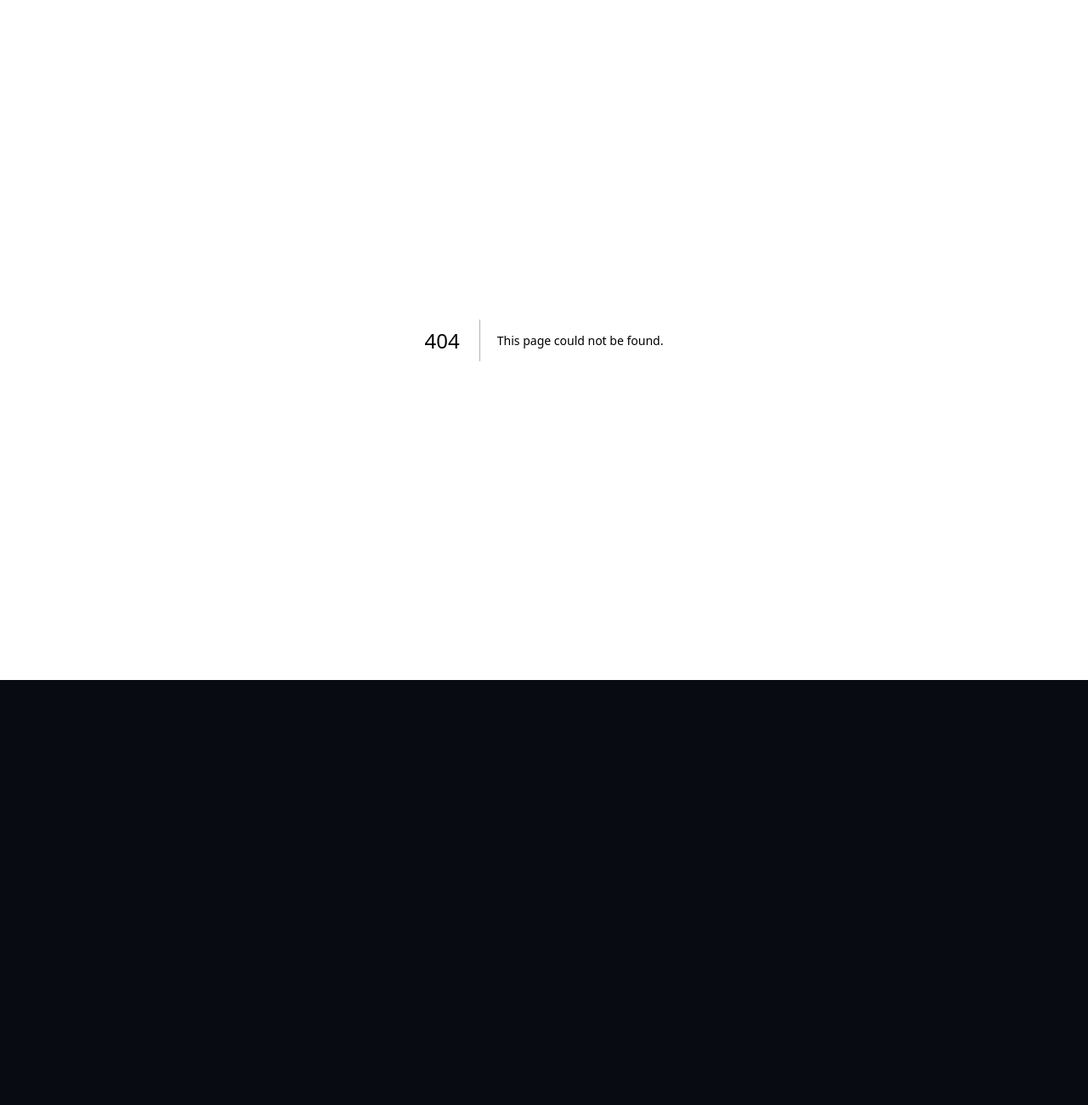
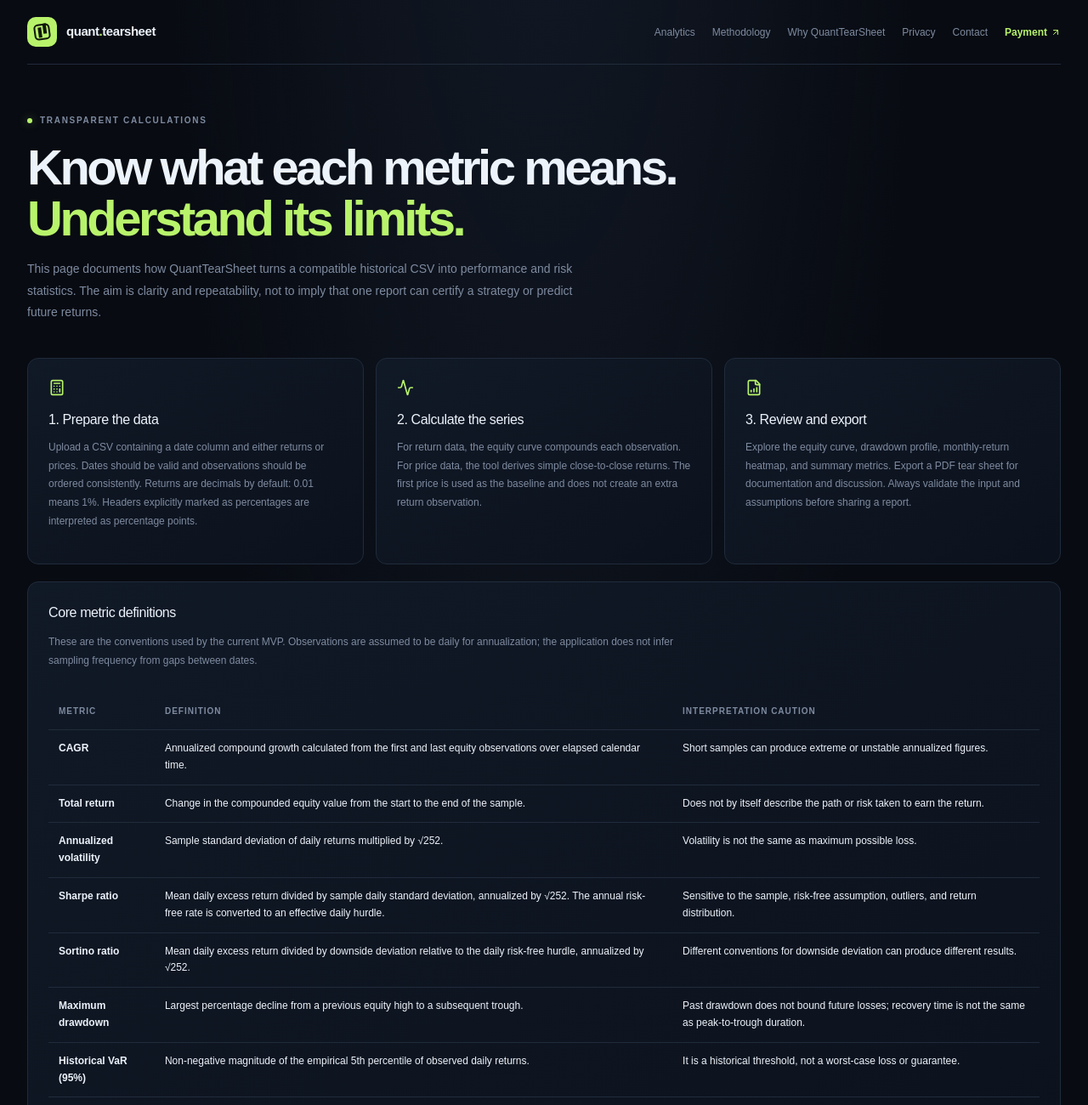
Before and after one commit to BiswayanChakravorty/QuantTearSheet, a Next.js app: page /methodology in a window 1280 px wide. Before the commit this address had no page. Shown: the top 1300 px of the page at 85% size. Before the commit the page ends 800 px from the top, so only its background shows below. Built offline with nearby package versions, Linux system fonts and the light colour scheme.

Commit message:
Add detailed methodology page

```diff
--- /dev/null
+++ b/app/methodology/page.tsx
@@ -0,0 +1,56 @@
+import type { Metadata } from "next";
+import Link from "next/link";
+import { Activity, AlertTriangle, BarChart3, Calculator, FileChartColumnIncreasing, ShieldCheck } from "lucide-react";
+import { SiteFooter, SiteNav } from "@/components/site-chrome";
+
+export const metadata: Metadata = {
+  title: "Methodology | QuantTearSheet",
+  description: "Detailed metric definitions, assumptions, and limitations used by QuantTearSheet.",
+};
+
+export default function MethodologyPage() {
+  return (
+    <main className="shell">
+      <SiteNav />
+      <section className="content-hero">
+        <div className="eyebrow"><span className="dot" /> Transparent calculations</div>
+        <h1>Know what each metric means.<br /><span className="accent-text">Understand its limits.</span></h1>
+        <p>This page documents how QuantTearSheet turns a compatible historical CSV into performance and risk statistics. The aim is clarity and repeatability, not to imply that one report can certify a strategy or predict future returns.</p>
+      </section>
+      <section className="content-grid methodology-section">
+        <article className="content-card"><Calculator size={20} className="content-icon"/><h2>1. Prepare the data</h2><p>Upload a CSV containing a date column and either returns or prices. Dates should be valid and observations should be ordered consistently. Returns are decimals by default: 0.01 means 1%. Headers explicitly marked as percentages are interpreted as percentage points.</p></article>
+        <article className="content-card"><Activity size={20} className="content-icon"/><h2>2. Calculate the series</h2><p>For return data, the equity curve compounds each observation. For price data, the tool derives simple close-to-close returns. The first price is used as the baseline and does not create an extra return observation.</p></article>
+        <article className="content-card"><FileChartColumnIncreasing size={20} className="content-icon"/><h2>3. Review and export</h2><p>Explore the equity curve, drawdown profile, monthly-return heatmap, and summary metrics. Export a PDF tear sheet for documentation and discussion. Always validate the input and assumptions before sharing a report.</p></article>
+      </section>
+      <section className="content-note">
+        <h2>Core metric definitions</h2>
+        <p>These are the conventions used by the current MVP. Observations are assumed to be daily for annualization; the application does not infer sampling frequency from gaps between dates.</p>
+        <table className="methodology-table">
+          <thead><tr><th>Metric</th><th>Definition</th><th>Interpretation caution</th></tr></thead>
+          <tbody>
+            <tr><td><strong>CAGR</strong></td><td>Annualized compound growth calculated from the first and last equity observations over elapsed calendar time.</td><td>Short samples can produce extreme or unstable annualized figures.</td></tr>
+            <tr><td><strong>Total return</strong></td><td>Change in the compounded equity value from the start to the end of the sample.</td><td>Does not by itself describe the path or risk taken to earn the return.</td></tr>
+            <tr><td><strong>Annualized volatility</strong></td><td>Sample standard deviation of daily returns multiplied by √252.</td><td>Volatility is not the same as maximum possible loss.</td></tr>
+            <tr><td><strong>Sharpe ratio</strong></td><td>Mean daily excess return divided by sample daily standard deviation, annualized by √252. The annual risk-free rate is converted to an effective daily hurdle.</td><td>Sensitive to the sample, risk-free assumption, outliers, and return distribution.</td></tr>
+            <tr><td><strong>Sortino ratio</strong></td><td>Mean daily excess return divided by downside deviation relative to the daily risk-free hurdle, annualized by √252.</td><td>Different conventions for downside deviation can produce different results.</td></tr>
+            <tr><td><strong>Maximum drawdown</strong></td><td>Largest percentage decline from a previous equity high to a subsequent trough.</td><td>Past drawdown does not bound future losses; recovery time is not the same as peak-to-trough duration.</td></tr>
+            <tr><td><strong>Historical VaR (95%)</strong></td><td>Non-negative magnitude of the empirical 5th percentile of observed daily returns.</td><td>It is a historical threshold, not a worst-case loss or guarantee.</td></tr>
+            <tr><td><strong>Win rate</strong></td><td>Share of positive return observations in the sample.</td><td>This is not trade-level win rate; the tool does not infer trade count or profit factor from daily returns.</td></tr>
+            <tr><td><strong>Monthly returns</strong></td><td>Returns aggregated by calendar month for the displayed heatmap and best/worst-month statistics.</td><td>Partial first or last months may be included when the input period begins or ends mid-month.</td></tr>
+          </tbody>
+        </table>
+      </section>
+      <section className="content-grid methodology-section">
+        <article className="content-card"><BarChart3 size={20} className="content-icon"/><h2>Annualization assumptions</h2><p>The tool uses 252 trading days per year. It assumes observations are daily and uses a sample standard deviation for volatility. Irregular dates, weekly data, intraday data, or missing observations can make the estimates unsuitable without preprocessing.</p></article>
+        <article className="content-card"><ShieldCheck size={20} className="content-icon"/><h2>Data and privacy</h2><p>In the current MVP, the CSV is read and analyzed in the browser, with a 10 MB file-size limit. There is no QuantTearSheet CSV upload API and no brokerage-account connection. Hosting providers may still process standard request and security logs.</p></article>
+        <article className="content-card"><AlertTriangle size={20} className="content-icon"/><h2>What is not modeled</h2><p>The tool does not automatically infer commissions, taxes, slippage, liquidity constraints, financing costs, corporate actions, survivorship bias, or look-ahead bias. Price series should be appropriately adjusted where relevant.</p></article>
+      </section>
+      <section className="content-note">
+        <h2>Industry-style reporting, not certification</h2>
+        <p>QuantTearSheet helps beginners and independent researchers use a consistent vocabulary and a repeatable report layout similar to common performance-analysis workflows. It does not certify that your strategy meets professional, regulatory, or institutional standards. Professional review and strategy-specific validation may still be required.</p>
+        <div className="value-actions"><Link className="btn btn-primary" href="/">Analyze a CSV</Link><Link className="btn" href="/about">Why this service helps</Link></div>
+      </section>
+      <SiteFooter />
+    </main>
+  );
+}
```
